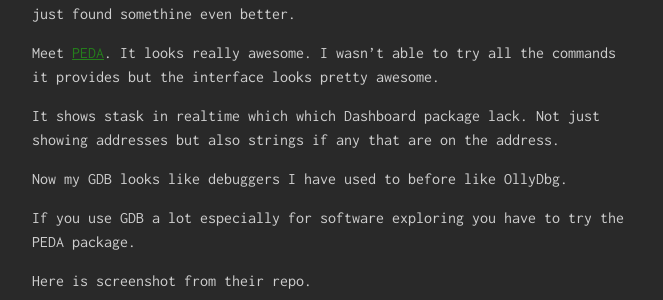
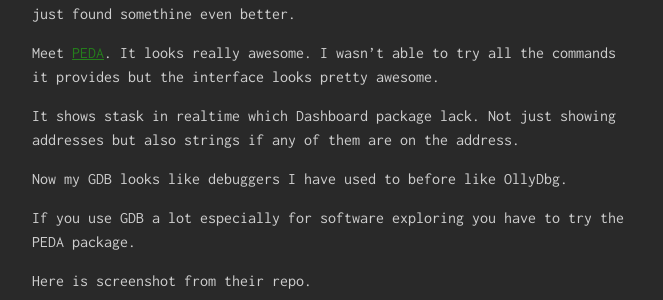
Before and after one commit to krydos/blog, a Jekyll site: the page built from _posts/2018-02-24-gdb-peda.md, in a window 1280 px wide. Shown: the part 252-552 px from the top of the page, without its empty margins (308-971 px from the left). Built offline with Jekyll 4.4.1, drawn with Linux system fonts in a browser that asks for light colours; comment, search, counter and statistics services are not loaded.

Commit message:
fix some types

```diff
--- a/_posts/2018-02-24-gdb-peda.md
+++ b/_posts/2018-02-24-gdb-peda.md
@@ -12,8 +12,8 @@
 Meet [PEDA](https://github.com/longld/peda). It looks really awesome. I wasn't able to try all the commands
 it provides but the interface looks pretty awesome.
 
-It shows stask in realtime which which Dashboard package lack. Not just showing addresses but also strings
-if any that are on the address.
+It shows stask in realtime which Dashboard package lack. Not just showing addresses but also strings
+if any of them are on the address.
 
 Now my GDB looks like debuggers I have used to before like OllyDbg.
 
```
